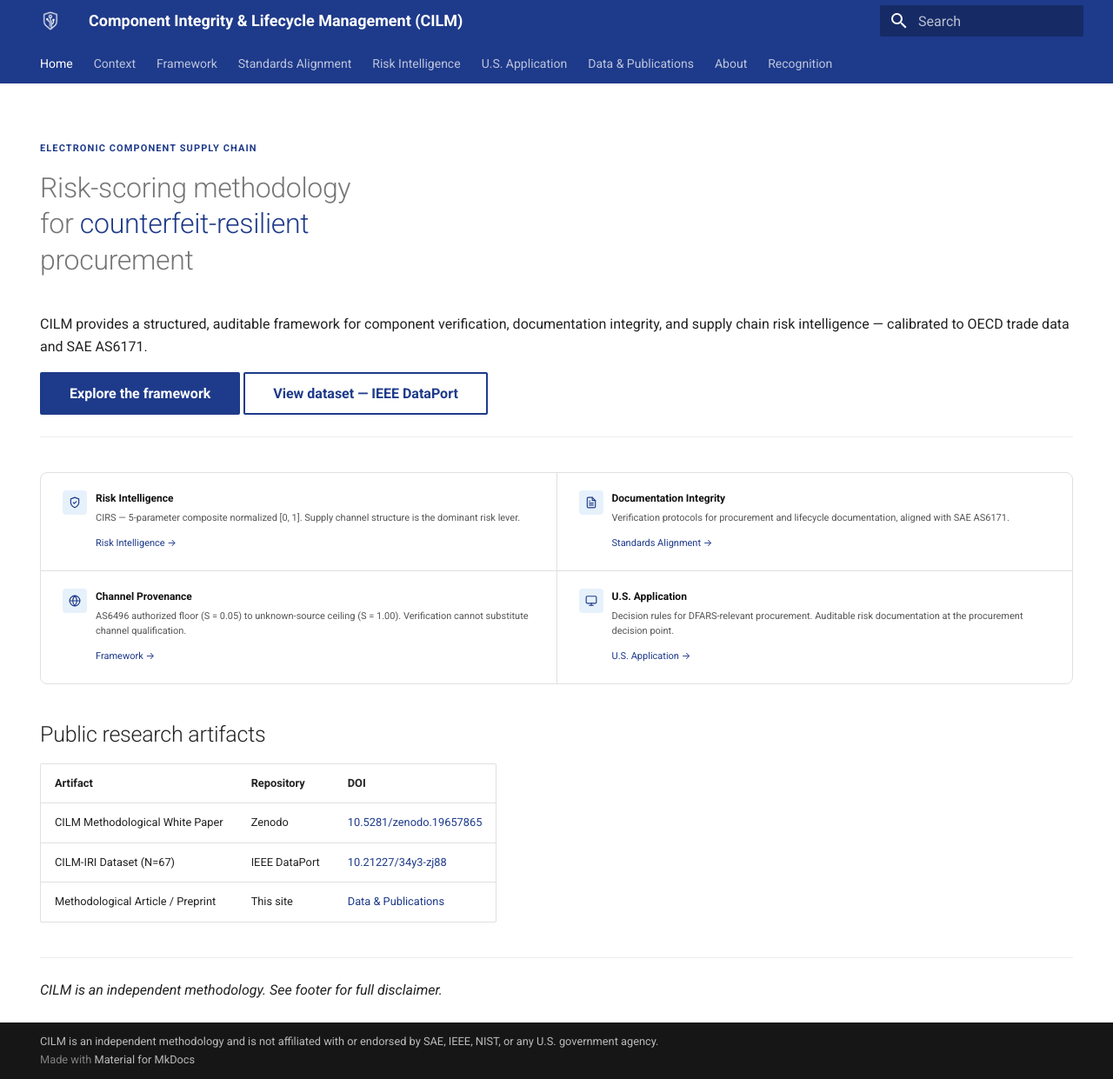
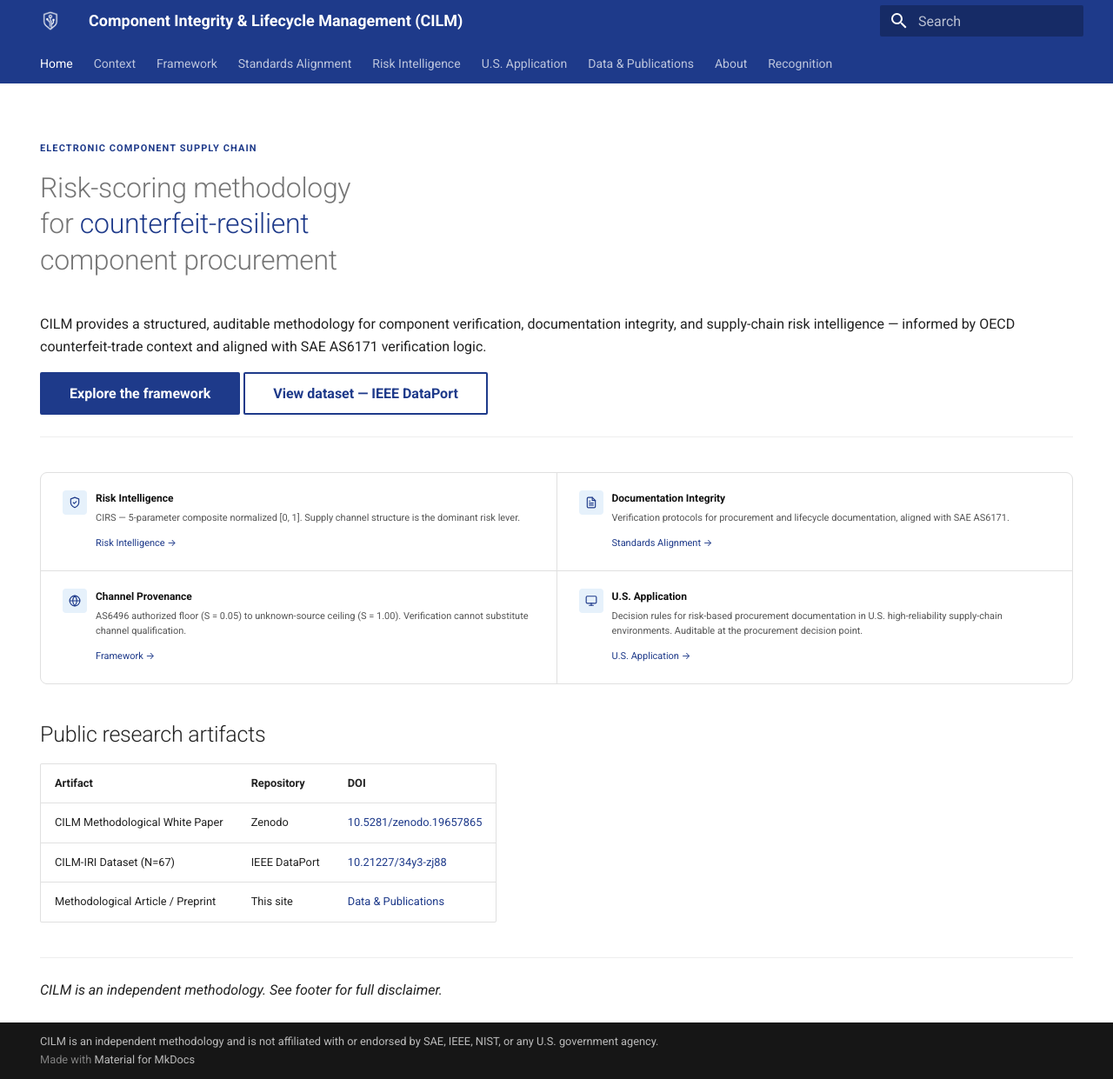
Before and after one commit to ba37915052/cilm-standard-web, an MkDocs documentation site: the page built from docs/index.md, in a window 1280 px wide and 1241 px high. Shown: the whole window at 87% size. Built offline with MkDocs 1.6.1 and Material for MkDocs 9.7.7, drawn with Linux system fonts in a browser that asks for light colours.

Commit message:
Update index.md
fix: correct wording — hero subtitle, title, US application card

```diff
--- a/docs/index.md
+++ b/docs/index.md
@@ -9,11 +9,11 @@ hide:
 
 <span class="cilm-eyebrow">Electronic Component Supply Chain</span>
 
-<h1 class="cilm-hero-title">Risk-scoring methodology<br>for <em>counterfeit-resilient</em><br>procurement</h1>
+<h1 class="cilm-hero-title">Risk-scoring methodology<br>for <em>counterfeit-resilient</em><br>component procurement</h1>
 
-CILM provides a structured, auditable framework for component verification,
-documentation integrity, and supply chain risk intelligence — calibrated to
-OECD trade data and SAE AS6171.
+CILM provides a structured, auditable methodology for component verification,
+documentation integrity, and supply-chain risk intelligence — informed by
+OECD counterfeit-trade context and aligned with SAE AS6171 verification logic.
 
 [Explore the framework](framework.md){ .md-button .md-button--primary }
 [View dataset — IEEE DataPort](https://doi.org/10.21227/34y3-zj88){ .md-button }
@@ -57,7 +57,7 @@ OECD trade data and SAE AS6171.
     </div>
     <div>
       <p style="font-size:12px;font-weight:600;color:#111;margin:0 0 4px;">U.S. Application</p>
-      <p style="font-size:11px;color:#555;line-height:1.55;margin:0 0 6px;">Decision rules for DFARS-relevant procurement. Auditable risk documentation at the procurement decision point.</p>
+      <p style="font-size:11px;color:#555;line-height:1.55;margin:0 0 6px;">Decision rules for risk-based procurement documentation in U.S. high-reliability supply-chain environments. Auditable at the procurement decision point.</p>
       <a href="us-application/" style="font-size:11px;color:#1e3a8a;">U.S. Application →</a>
     </div>
   </div>
```
